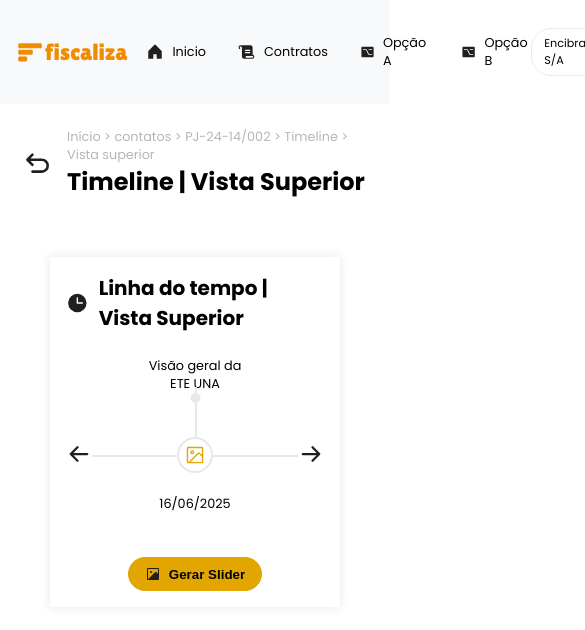
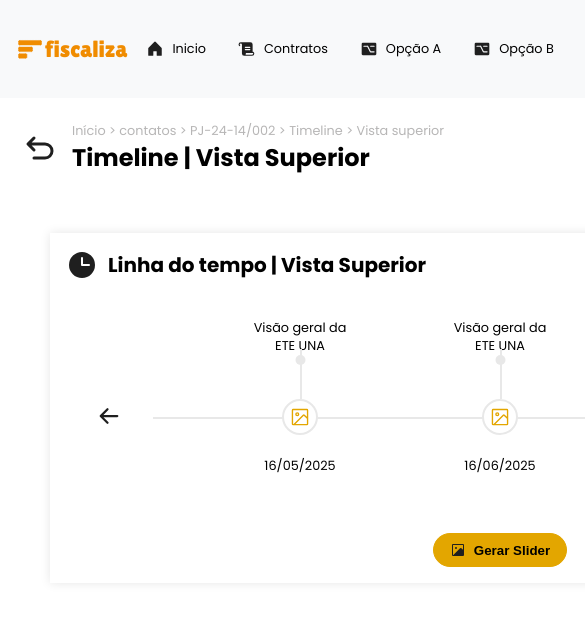
Before and after one commit to pedro-henrique-a-silva/teste-encibra, a React (Vite) app: page / in a window 390 px wide. Shown: the top 630 px of the page, 585 px wide, since content can reach past the window. Built offline with nearby package versions, Linux system fonts and the light colour scheme.

Commit message:
feat: adiciona regra de mídia para definir largura mínima do corpo em telas pequenas

```diff
--- a/src/index.css
+++ b/src/index.css
@@ -54,3 +54,9 @@ table {
 	border-collapse: collapse;
 	border-spacing: 0;
 }
+
+@media screen and (max-width: 1000px) {
+	body {
+		min-width: 1000px;
+	}
+}
```
